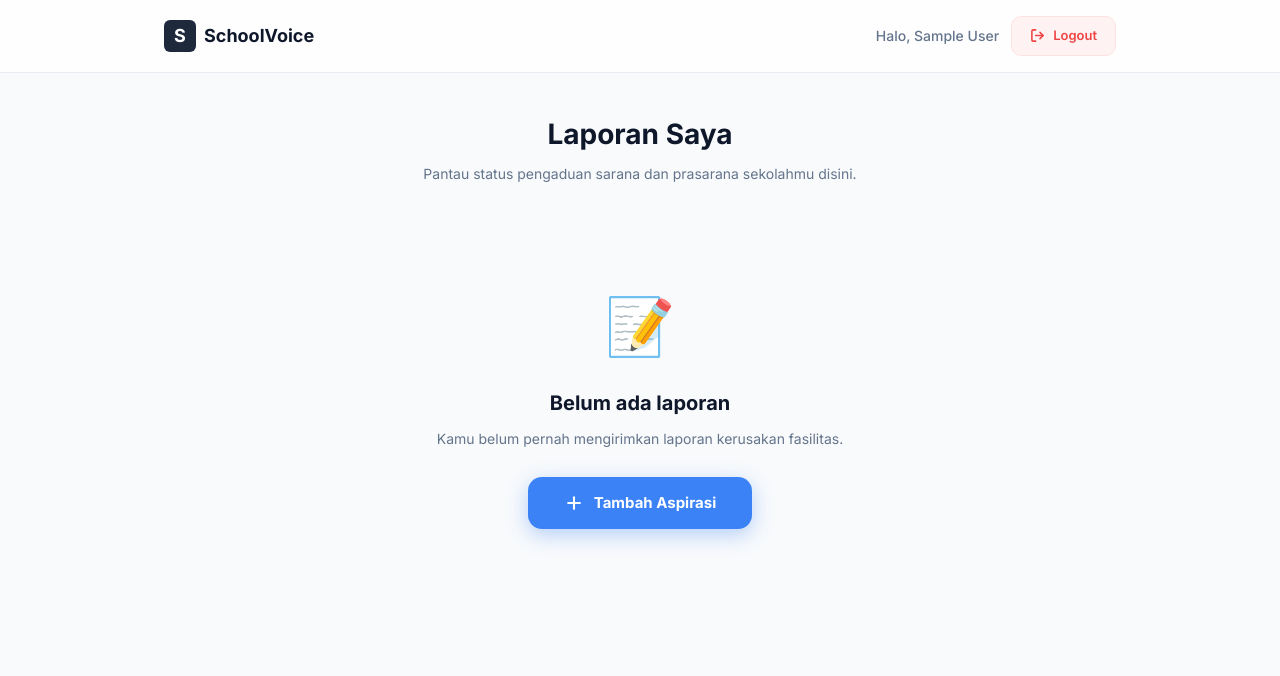
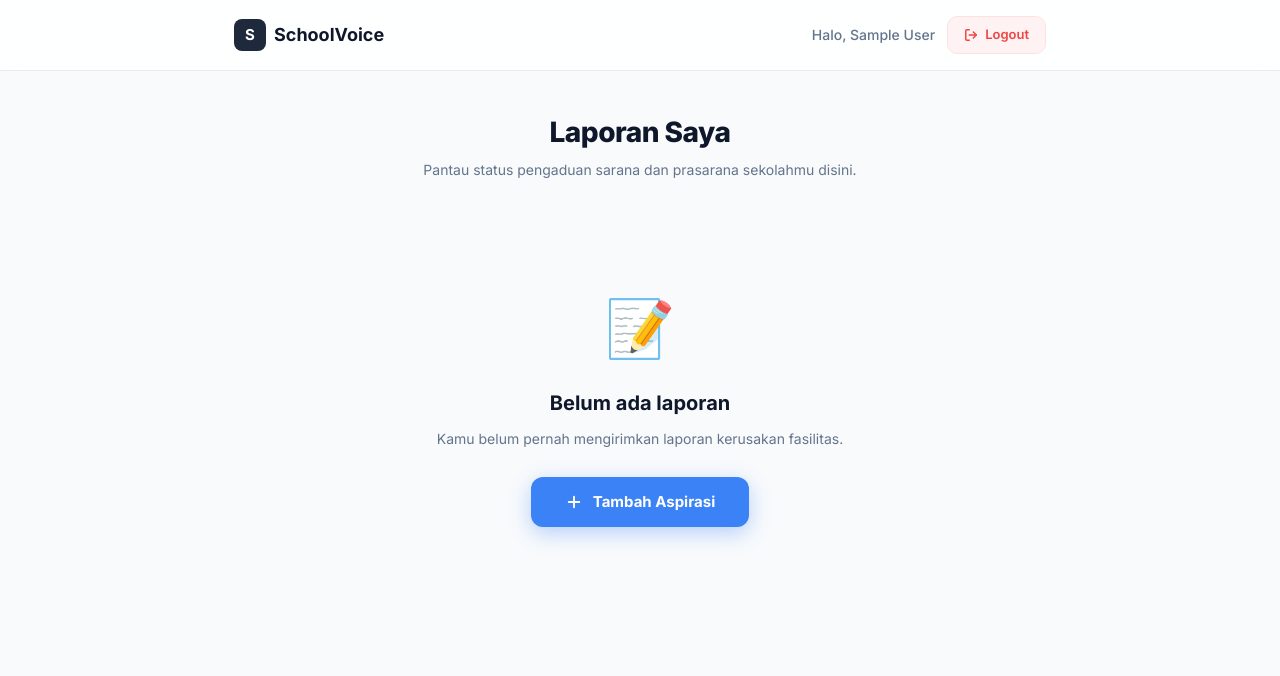
Before and after one commit to Azis1235/ukk-APPS, a PHP site: template app/views/siswa/dashboard.php in a window 1280 px wide. Shown: the top 676 px of the page. Run offline with PHP 8.4, Linux system fonts and the light colour scheme; the template is opened without the code that fills it, so the values that code supplies are empty; the visitor is signed in with stand-in values (Sample User, id 1).

Commit message:
fixing page design

```diff
--- a/app/views/siswa/dashboard.php
+++ b/app/views/siswa/dashboard.php
@@ -3,91 +3,244 @@
 <head>
     <meta charset="UTF-8">
     <meta name="viewport" content="width=device-width, initial-scale=1.0">
-    <title>Dashboard Siswa - Pengaduan Sekolah</title>
-    <link rel="stylesheet" href="public/css/style.css">
-    <link href="https://fonts.googleapis.com/css2?family=Inter:wght@400;500;600;700&display=swap" rel="stylesheet">
+    <title>Dashboard Siswa - SchoolVoice</title>
+    <link href="https://fonts.googleapis.com/css2?family=Inter:wght@400;500;600;700;800&display=swap" rel="stylesheet">
+    <style>
+        * { box-sizing: border-box; margin: 0; padding: 0; font-family: 'Inter', -apple-system, sans-serif; }
+        body { background-color: #f8fafc; color: #0f172a; line-height: 1.5; font-size: 14px; }
+
+        /* Navbar */
+        .navbar {
+            background: rgba(255,255,255,0.85);
+            backdrop-filter: blur(12px);
+            -webkit-backdrop-filter: blur(12px);
+            border-bottom: 1px solid rgba(226,232,240,0.8);
+            position: sticky; top: 0; z-index: 50;
+        }
+        .navbar-inner {
+            max-width: 860px; margin: 0 auto;
+            padding: 16px 24px;
+            display: flex; justify-content: space-between; align-items: center;
+        }
+        .logo {
+            font-weight: 700; font-size: 18px; color: #0f172a;
+            display: flex; align-items: center; gap: 8px;
+        }
+        .logo-box {
+            background: #1e293b; color: white;
+            width: 32px; height: 32px; border-radius: 8px;
+            display: flex; align-items: center; justify-content: center;
+            font-weight: 700; font-size: 15px;
+        }
+        .nav-right { display: flex; align-items: center; gap: 12px; }
+        .nav-hello { font-size: 14px; font-weight: 500; color: #64748b; }
+        .btn-logout {
+            text-decoration: none; color: #ef4444; font-weight: 600;
+            display: inline-flex; align-items: center; gap: 7px;
+            font-size: 13px; padding: 8px 16px;
+            background: #fef2f2; border: 1px solid #fee2e2; border-radius: 10px;
+            transition: all 0.25s ease;
+        }
+        .btn-logout:hover {
+            background: #ef4444; color: white;
+            transform: translateY(-2px);
+            box-shadow: 0 4px 12px rgba(239,68,68,0.25);
+        }
+
+        /* Main */
+        .main-wrap { max-width: 860px; margin: 0 auto; padding: 40px 24px 80px; }
+
+        /* Page Header */
+        .page-header { text-align: center; margin-bottom: 36px; }
+        .page-header h1 { font-size: 28px; font-weight: 800; color: #0f172a; margin-bottom: 6px; letter-spacing: -0.5px; }
+        .page-header p { color: #64748b; font-size: 14px; }
+
+        /* Empty State */
+        .empty-state { text-align: center; padding: 70px 0; }
+        .empty-state .icon { font-size: 56px; margin-bottom: 18px; }
+        .empty-state h3 { font-size: 20px; font-weight: 700; color: #0f172a; margin-bottom: 10px; }
+        .empty-state p { color: #64748b; margin-bottom: 28px; font-size: 14px; }
+        .btn-create {
+            text-decoration: none; color: white; background: #3b82f6;
+            font-weight: 700; padding: 14px 34px;
+            border-radius: 12px; display: inline-flex; align-items: center; gap: 10px;
+            font-size: 15px; transition: all 0.25s ease;
+            box-shadow: 0 6px 20px rgba(59,130,246,0.35);
+        }
+        .btn-create:hover {
+            background: #2563eb;
+            transform: translateY(-3px);
+            box-shadow: 0 12px 28px rgba(59,130,246,0.45);
+        }
+
+        /* Timeline */
+        .timeline { display: flex; flex-direction: column; gap: 20px; }
+
+        /* Card */
+        .report-card {
+            background: #ffffff;
+            border-radius: 16px;
+            border: 1px solid #e8eef5;
+            box-shadow: 0 2px 12px rgba(0,0,0,0.05);
+            padding: 24px;
+            transition: transform 0.25s ease, box-shadow 0.25s ease;
+        }
+        .report-card:hover {
+            transform: translateY(-4px);
+            box-shadow: 0 10px 24px rgba(0,0,0,0.09);
+        }
+
+        /* Card top row: badge + date */
+        .card-top {
+            display: flex; justify-content: space-between; align-items: center;
+            margin-bottom: 14px;
+        }
+        .badge {
+            display: inline-flex; align-items: center; gap: 5px;
+            padding: 5px 12px; border-radius: 50px;
+            font-size: 12px; font-weight: 700;
+        }
+        .badge-pending  { background: #fef3c7; color: #d97706; }
+        .badge-proses   { background: #e0f2fe; color: #0284c7; }
+        .badge-selesai  { background: #d1fae5; color: #059669; }
+        .badge-ditolak  { background: #fee2e2; color: #ef4444; }
+        .card-date { font-size: 12px; color: #94a3b8; font-weight: 500; }
+
+        /* Card body */
+        .card-title { font-size: 17px; font-weight: 700; color: #0f172a; margin-bottom: 8px; }
+        .card-desc  { font-size: 13.5px; color: #64748b; line-height: 1.65; margin-bottom: 0; }
+
+        /* Admin feedback */
+        .feedback-box {
+            background: #f0f7ff;
+            border-left: 3px solid #3b82f6;
+            padding: 14px 16px;
+            border-radius: 0 10px 10px 0;
+            margin-top: 16px;
+        }
+        .feedback-label { font-size: 11px; font-weight: 700; color: #3b82f6; text-transform: uppercase; letter-spacing: 0.5px; margin-bottom: 6px; }
+        .feedback-text  { font-size: 13.5px; color: #0f172a; line-height: 1.55; }
+        .feedback-date  { font-size: 11px; color: #94a3b8; margin-top: 8px; text-align: right; }
+
+        /* Card footer */
+        .card-footer {
+            display: flex; align-items: center; gap: 12px;
+            padding-top: 14px; border-top: 1px solid #f1f5f9;
+            margin-top: 16px;
+        }
+        .card-category { display: flex; align-items: center; gap: 6px; font-size: 13px; color: #64748b; }
+        .btn-photo {
+            margin-left: auto; text-decoration: none; color: #3b82f6;
+            font-weight: 600; display: inline-flex; align-items: center; gap: 6px;
+            font-size: 12px; padding: 5px 12px;
+            background: #eff6ff; border-radius: 8px; transition: all 0.2s ease;
+        }
+        .btn-photo:hover { background: #3b82f6; color: white; }
+
+        @keyframes fadeIn { from { opacity:0; transform:translateY(10px); } to { opacity:1; transform:translateY(0); } }
+        .fade-in { animation: fadeIn 0.4s ease-out forwards; }
+    </style>
 </head>
-<body style="background-color: #f8fafc;">
-    <div style="background: rgba(255, 255, 255, 0.8); backdrop-filter: blur(12px); -webkit-backdrop-filter: blur(12px); border-bottom: 1px solid rgba(226, 232, 240, 0.8); position: sticky; top: 0; z-index: 50;">
-        <div class="container" style="max-width: 1000px; margin: 0 auto; padding: 16px 24px; display: flex; justify-content: space-between; align-items: center;">
-            <div style="font-weight: 700; font-size: 18px; color: #0f172a; display: flex; align-items: center; gap: 8px;">
-                <span style="background: #1e293b; color: white; width: 32px; height: 32px; border-radius: 6px; display: flex; align-items: center; justify-content: center;">S</span>
+<body>
+
+    <!-- Navbar -->
+    <div class="navbar">
+        <div class="navbar-inner">
+            <div class="logo">
+                <div class="logo-box">S</div>
                 SchoolVoice
             </div>
-            <div style="display: flex; gap: 12px; align-items: center;">
-                <span style="font-size: 14px; font-weight: 500; color: #64748b;">Halo, <?php echo $_SESSION['nama_lengkap']; ?></span>
-                <a href="index.php?page=logout" style="text-decoration: none; color: #ef4444; font-weight: 600; display: flex; align-items: center; gap: 8px; font-size: 13px; padding: 9px 18px; background: #fef2f2; border: 1px solid #fee2e2; border-radius: 10px; transition: all 0.3s ease;" onmouseover="this.style.background='#ef4444'; this.style.color='white'; this.style.transform='translateY(-2px)'; this.style.boxShadow='0 4px 12px rgba(239, 68, 68, 0.2)';" onmouseout="this.style.background='#fef2f2'; this.style.color='#ef4444'; this.style.transform='translateY(0)'; this.style.boxShadow='none';">
-                    <svg width="15" height="15" viewBox="0 0 24 24" fill="none" stroke="currentColor" stroke-width="2.5" stroke-linecap="round" stroke-linejoin="round"><path d="M9 21H5a2 2 0 0 1-2-2V5a2 2 0 0 1 2-2h4"></path><polyline points="16 17 21 12 16 7"></polyline><line x1="21" y1="12" x2="9" y2="12"></line></svg>
-                    <span>Logout</span>
+            <div class="nav-right">
+                <span class="nav-hello">Halo, <?php echo $_SESSION['nama_lengkap']; ?></span>
+                <a href="index.php?page=logout" class="btn-logout">
+                    <svg width="14" height="14" viewBox="0 0 24 24" fill="none" stroke="currentColor" stroke-width="2.5" stroke-linecap="round" stroke-linejoin="round"><path d="M9 21H5a2 2 0 0 1-2-2V5a2 2 0 0 1 2-2h4"></path><polyline points="16 17 21 12 16 7"></polyline><line x1="21" y1="12" x2="9" y2="12"></line></svg>
+                    Logout
                 </a>
             </div>
         </div>
     </div>
 
-    <div class="container" style="max-width: 800px; margin: 40px auto; padding: 0 24px; padding-bottom: 80px;">
-        <header style="margin-bottom: 40px; text-align: center;">
-            <h1 style="font-size: 28px; font-weight: 700; margin-bottom: 8px; color: #0f172a;">Laporan Saya</h1>
-            <p style="color: #64748b;">Pantau status pengaduan sarana dan prasarana sekolahmu disini.</p>
-        </header>
+    <!-- Main -->
+    <div class="main-wrap fade-in">
 
-        <div class="timeline-container fade-in">
+        <div class="page-header">
+            <h1>Laporan Saya</h1>
+            <p>Pantau status pengaduan sarana dan prasarana sekolahmu disini.</p>
+        </div>
+
         <?php if (empty($aspirasi_list)): ?>
-                <div style="text-align: center; padding: 60px 0;">
-                    <div style="font-size: 56px; margin-bottom: 20px;">📝</div>
-                    <h3 style="font-size: 20px; font-weight: 700; margin-bottom: 10px; color: #0f172a;">Belum ada laporan</h3>
-                    <p style="color: #64748b; margin-bottom: 28px; font-size: 14px;">Kamu belum pernah mengirimkan laporan kerusakan fasilitas.</p>
-                    <a href="index.php?page=tambah_aspirasi" style="text-decoration: none; color: white; background: #3b82f6; font-weight: 700; padding: 15px 36px; border-radius: 14px; display: inline-flex; align-items: center; gap: 10px; font-size: 15px; transition: all 0.3s ease; box-shadow: 0 6px 20px rgba(59, 130, 246, 0.35);" onmouseover="this.style.background='#2563eb'; this.style.transform='translateY(-3px)'; this.style.boxShadow='0 12px 28px rgba(59, 130, 246, 0.45)';" onmouseout="this.style.background='#3b82f6'; this.style.transform='translateY(0)'; this.style.boxShadow='0 6px 20px rgba(59, 130, 246, 0.35)';">
-                        <svg width="20" height="20" viewBox="0 0 24 24" fill="none" stroke="currentColor" stroke-width="2.5" stroke-linecap="round" stroke-linejoin="round"><line x1="12" y1="5" x2="12" y2="19"></line><line x1="5" y1="12" x2="19" y2="12"></line></svg>
+            <!-- Empty State -->
+            <div class="empty-state">
+                <div class="icon">📝</div>
+                <h3>Belum ada laporan</h3>
+                <p>Kamu belum pernah mengirimkan laporan kerusakan fasilitas.</p>
+                <a href="index.php?page=tambah_aspirasi" class="btn-create">
+                    <svg width="18" height="18" viewBox="0 0 24 24" fill="none" stroke="currentColor" stroke-width="2.5" stroke-linecap="round" stroke-linejoin="round"><line x1="12" y1="5" x2="12" y2="19"></line><line x1="5" y1="12" x2="19" y2="12"></line></svg>
                     Tambah Aspirasi
                 </a>
             </div>
+
         <?php else: ?>
+            <!-- Report List -->
+            <div class="timeline">
                 <?php foreach ($aspirasi_list as $row): ?>
-                    <div class="timeline-item" style="transition: all 0.3s ease;">
-                        <div class="timeline-icon">
+                <div class="report-card">
+
+                    <!-- Top: Badge + Date -->
+                    <div class="card-top">
+                        <span class="badge badge-<?php echo $row['status']; ?>">
                             <?php if($row['status'] == 'selesai'): ?>
-                                <span style="color: var(--success);">✓</span>
+                                <svg width="11" height="11" viewBox="0 0 24 24" fill="none" stroke="currentColor" stroke-width="3" stroke-linecap="round" stroke-linejoin="round"><polyline points="20 6 9 17 4 12"></polyline></svg>
                             <?php elseif($row['status'] == 'proses'): ?>
-                                <span style="color: var(--info);">⚙️</span>
+                                <svg width="11" height="11" viewBox="0 0 24 24" fill="none" stroke="currentColor" stroke-width="3" stroke-linecap="round" stroke-linejoin="round"><polyline points="22 12 18 12 15 21 9 3 6 12 2 12"></polyline></svg>
                             <?php else: ?>
-                                <span style="color: var(--warning);">⏳</span>
+                                <svg width="11" height="11" viewBox="0 0 24 24" fill="none" stroke="currentColor" stroke-width="3" stroke-linecap="round" stroke-linejoin="round"><circle cx="12" cy="12" r="10"></circle><polyline points="12 6 12 12 16 14"></polyline></svg>
                             <?php endif; ?>
-                        </div>
-                        <div class="timeline-content" style="background: #ffffff; border: 1px solid #f1f5f9; box-shadow: 0 4px 6px -1px rgba(0, 0, 0, 0.05); transition: all 0.3s ease;" onmouseover="this.style.transform='translateY(-4px)'; this.style.boxShadow='0 10px 15px -3px rgba(0, 0, 0, 0.1)';" onmouseout="this.style.transform='translateY(0)'; this.style.boxShadow='0 4px 6px -1px rgba(0, 0, 0, 0.05)';">
-                            <div style="display: flex; justify-content: space-between; margin-bottom: 12px;">
-                                <span class="badge badge-<?php echo $row['status']; ?>"><?php echo ucfirst($row['status']); ?></span>
-                                <small style="color: var(--text-secondary);"><?php echo date('d M Y, H:i', strtotime($row['tanggal'])); ?></small>
+                            <?php echo ucfirst($row['status']); ?>
+                        </span>
+                        <span class="card-date"><?php echo date('d M Y, H:i', strtotime($row['tanggal'])); ?></span>
                     </div>
 
-                            <h3 style="font-size: 18px; font-weight: 700; margin-bottom: 8px;"><?php echo $row['judul']; ?></h3>
-                            <p style="color: var(--text-secondary); margin-bottom: 16px; font-size: 14px; line-height: 1.6;"><?php echo $row['deskripsi']; ?></p>
+                    <!-- Title & Description -->
+                    <div class="card-title"><?php echo htmlspecialchars($row['judul']); ?></div>
+                    <div class="card-desc"><?php echo htmlspecialchars($row['deskripsi']); ?></div>
 
-                            <?php if(!empty($row['feedback_pesan'])): ?>
-                                <div style="background: #f8fafc; border-left: 4px solid var(--accent); padding: 16px; border-radius: 0 8px 8px 0; margin-bottom: 16px;">
-                                    <div style="font-weight: 700; font-size: 12px; color: var(--accent); text-transform: uppercase; margin-bottom: 4px;">Balasan Admin</div>
-                                    <div style="font-size: 13.5px; color: var(--text-primary); line-height: 1.5;"><?php echo $row['feedback_pesan']; ?></div>
-                                    <div style="font-size: 11px; color: var(--text-secondary); margin-top: 8px; text-align: right;">Dibalas pada <?php echo date('d M Y, H:i', strtotime($row['feedback_tanggal'])); ?></div>
+                    <!-- Admin Feedback -->
+                    <?php if (!empty($row['feedback_pesan'])): ?>
+                    <div class="feedback-box">
+                        <div class="feedback-label">💬 Balasan Admin</div>
+                        <div class="feedback-text"><?php echo htmlspecialchars($row['feedback_pesan']); ?></div>
+                        <div class="feedback-date">Dibalas pada <?php echo date('d M Y, H:i', strtotime($row['feedback_tanggal'])); ?></div>
                     </div>
                     <?php endif; ?>
 
-                            <div style="display: flex; gap: 16px; padding-top: 16px; border-top: 1px solid #f3f4f6;">
-                                <div style="display: flex; align-items: center; gap: 6px; font-size: 13px; color: var(--text-secondary);">
-                                    <span>📂</span> <?php echo $row['nama_kategori']; ?>
+                    <!-- Footer: Category + Photo -->
+                    <div class="card-footer">
+                        <div class="card-category">
+                            <span>📂</span>
+                            <?php echo htmlspecialchars($row['nama_kategori']); ?>
                         </div>
-                                <?php if($row['fotobukti']): ?>
-                                    <div style="margin-left: auto;">
-                                        <a href="public/uploads/<?php echo $row['fotobukti']; ?>" target="_blank" style="text-decoration: none; color: var(--accent); font-weight: 600; display: flex; align-items: center; gap: 6px; font-size: 13px; padding: 6px 12px; background: #eff6ff; border-radius: 8px; transition: all 0.2s ease;" onmouseover="this.style.background='var(--accent)'; this.style.color='white'; this.style.transform='scale(1.05)';" onmouseout="this.style.background='#eff6ff'; this.style.color='var(--accent)'; this.style.transform='scale(1)';">
-                                            <svg width="14" height="14" viewBox="0 0 24 24" fill="none" stroke="currentColor" stroke-width="2.5" stroke-linecap="round" stroke-linejoin="round"><path d="M23 19a2 2 0 0 1-2 2H3a2 2 0 0 1-2-2V8a2 2 0 0 1 2-2h4l2-3h6l2 3h4a2 2 0 0 1 2 2z"></path><circle cx="12" cy="13" r="4"></circle></svg>
+                        <?php if ($row['fotobukti']): ?>
+                        <a href="public/uploads/<?php echo $row['fotobukti']; ?>" target="_blank" class="btn-photo">
+                            <svg width="13" height="13" viewBox="0 0 24 24" fill="none" stroke="currentColor" stroke-width="2.5" stroke-linecap="round" stroke-linejoin="round"><path d="M23 19a2 2 0 0 1-2 2H3a2 2 0 0 1-2-2V8a2 2 0 0 1 2-2h4l2-3h6l2 3h4a2 2 0 0 1 2 2z"></path><circle cx="12" cy="13" r="4"></circle></svg>
                             Lihat Foto
                         </a>
-                                    </div>
                         <?php endif; ?>
                     </div>
-                        </div>
+
                 </div>
                 <?php endforeach; ?>
+            </div>
+
+            <!-- Add More Button -->
+            <div style="text-align: center; margin-top: 36px;">
+                <a href="index.php?page=tambah_aspirasi" class="btn-create" style="font-size: 14px; padding: 12px 28px;">
+                    <svg width="16" height="16" viewBox="0 0 24 24" fill="none" stroke="currentColor" stroke-width="2.5" stroke-linecap="round" stroke-linejoin="round"><line x1="12" y1="5" x2="12" y2="19"></line><line x1="5" y1="12" x2="19" y2="12"></line></svg>
+                    Tambah Laporan Baru
+                </a>
+            </div>
+
         <?php endif; ?>
-        </div>
     </div>
 
 </body>
```
Lines whose indentation alone changed are shown as unchanged.
